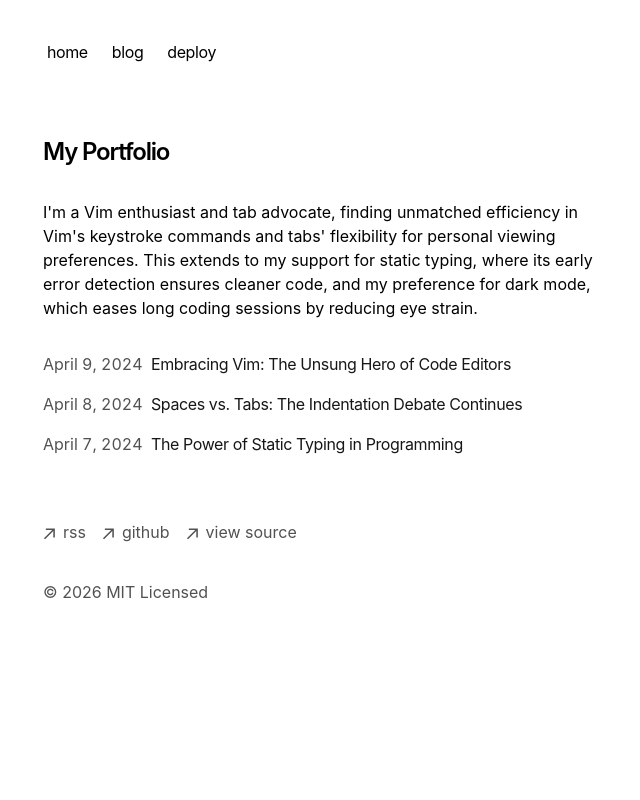
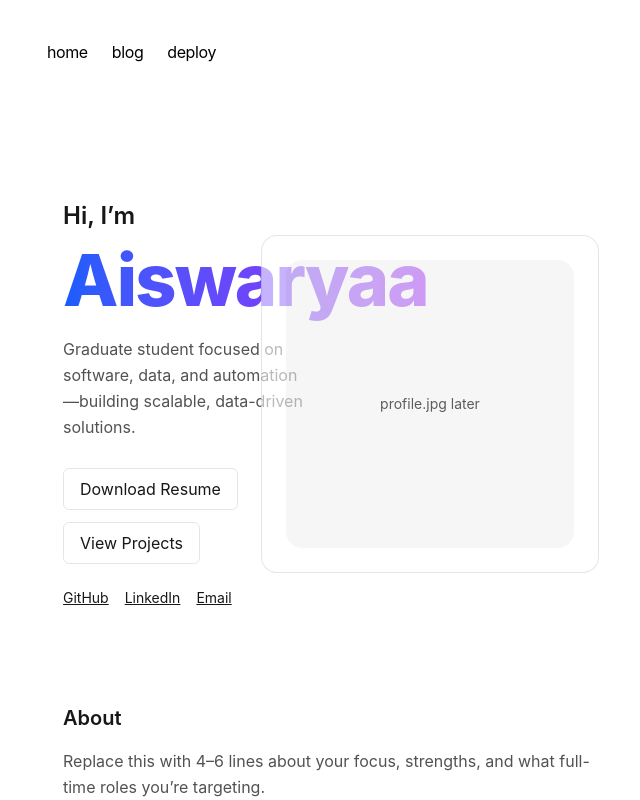
Before and after one commit to Aiswaryaa04/portfolio, a Next.js app: page / in a window 1280 px wide. Shown: the top 800 px of the page, without its empty margins (309-949 px from the left). Built offline with nearby package versions, Linux system fonts and the light colour scheme.

Commit message:
Refactor Page component to HomePage and update layout

```diff
--- a/app/page.tsx
+++ b/app/page.tsx
@@ -1,21 +1,105 @@
-import { BlogPosts } from 'app/components/posts'
+export default function HomePage() {
+  return (
+    <main className="min-h-screen bg-white text-neutral-900 dark:bg-[#060b14] dark:text-white">
+      {/* HERO */}
+      <section id="top" className="mx-auto max-w-6xl px-5 pt-16 pb-10">
+        <div className="grid md:grid-cols-2 gap-10 items-center">
+          <div>
+            <p className="text-xl md:text-2xl font-semibold">Hi, I’m</p>
 
-export default function Page() {
-  return (
-    <section>
-      <h1 className="mb-8 text-2xl font-semibold tracking-tighter">
-        My Portfolio
-      </h1>
-      <p className="mb-4">
-        {`I'm a Vim enthusiast and tab advocate, finding unmatched efficiency in
-        Vim's keystroke commands and tabs' flexibility for personal viewing
-        preferences. This extends to my support for static typing, where its
-        early error detection ensures cleaner code, and my preference for dark
-        mode, which eases long coding sessions by reducing eye strain.`}
-      </p>
-      <div className="my-8">
-        <BlogPosts />
-      </div>
-    </section>
-  )
+            <h1 className="mt-3 text-5xl md:text-7xl font-extrabold tracking-tight">
+              <span className="bg-gradient-to-r from-blue-600 to-purple-600 bg-clip-text text-transparent">
+                Aiswaryaa
+              </span>
+            </h1>
+
+            <p className="mt-5 max-w-xl text-neutral-600 dark:text-white/70 leading-relaxed">
+              Graduate student focused on software, data, and automation—building scalable, data-driven solutions.
+            </p>
+
+            <div className="mt-7 flex flex-wrap gap-3">
+              <a
+                className="rounded-md border border-black/10 dark:border-white/10 px-4 py-2 hover:bg-black/5 dark:hover:bg-white/5"
+                href="/resume.pdf"
+              >
+                Download Resume
+              </a>
+              <a
+                className="rounded-md border border-black/10 dark:border-white/10 px-4 py-2 hover:bg-black/5 dark:hover:bg-white/5"
+                href="#projects"
+              >
+                View Projects
+              </a>
+            </div>
+
+            <div className="mt-6 flex gap-4 text-sm">
+              <a className="underline" href="https://github.com/Aiswaryaa04" target="_blank" rel="noreferrer">GitHub</a>
+              <a className="underline" href="https://www.linkedin.com" target="_blank" rel="noreferrer">LinkedIn</a>
+              <a className="underline" href="mailto:your@email.com">Email</a>
+            </div>
+          </div>
+
+          <div className="flex md:justify-end">
+            <div className="rounded-2xl border border-black/10 dark:border-white/10 p-6 bg-white/60 dark:bg-white/5">
+              <div className="h-56 w-56 md:h-72 md:w-72 rounded-2xl bg-black/5 dark:bg-white/10 flex items-center justify-center text-sm opacity-70">
+                profile.jpg later
+              </div>
+            </div>
+          </div>
+        </div>
+      </section>
+
+      {/* ABOUT */}
+      <section id="about" className="mx-auto max-w-6xl px-5 py-14 scroll-mt-24">
+        <h2 className="text-xl font-semibold mb-4">About</h2>
+        <p className="max-w-3xl text-neutral-600 dark:text-white/70 leading-relaxed">
+          Replace this with 4–6 lines about your focus, strengths, and what full-time roles you’re targeting.
+        </p>
+      </section>
+
+      {/* EXPERIENCE */}
+      <section id="experience" className="mx-auto max-w-6xl px-5 py-14 scroll-mt-24">
+        <h2 className="text-xl font-semibold mb-4">Experience</h2>
+        <p className="text-neutral-600 dark:text-white/70">
+          Next step: we’ll convert this into Neha-style stacked cards.
+        </p>
+      </section>
+
+      {/* PROJECTS */}
+      <section id="projects" className="mx-auto max-w-6xl px-5 py-14 scroll-mt-24">
+        <h2 className="text-xl font-semibold mb-4">Projects</h2>
+        <p className="text-neutral-600 dark:text-white/70">
+          Next step: we’ll convert this into Neha-style stacked cards.
+        </p>
+      </section>
+
+      {/* SKILLS */}
+      <section id="skills" className="mx-auto max-w-6xl px-5 py-14 scroll-mt-24">
+        <h2 className="text-xl font-semibold mb-4">Skills</h2>
+        <p className="text-neutral-600 dark:text-white/70">
+          Next step: we’ll convert this into Neha-style stacked cards.
+        </p>
+      </section>
+
+      {/* EDUCATION */}
+      <section id="education" className="mx-auto max-w-6xl px-5 py-14 scroll-mt-24">
+        <h2 className="text-xl font-semibold mb-4">Education</h2>
+        <div className="text-neutral-600 dark:text-white/70">
+          University • Degree • Expected Grad
+        </div>
+      </section>
+
+      {/* CONTACT */}
+      <section id="contact" className="mx-auto max-w-6xl px-5 py-14 scroll-mt-24">
+        <h2 className="text-xl font-semibold mb-4">Contact</h2>
+        <p className="text-neutral-600 dark:text-white/70">
+          Email: <a className="underline" href="mailto:your@email.com">your@email.com</a>
+        </p>
+      </section>
+
+      <footer className="py-10 text-center text-xs text-neutral-500 dark:text-white/50">
+        © {new Date().getFullYear()} Aiswaryaa
+      </footer>
+    </main>
+  );
 }
```
